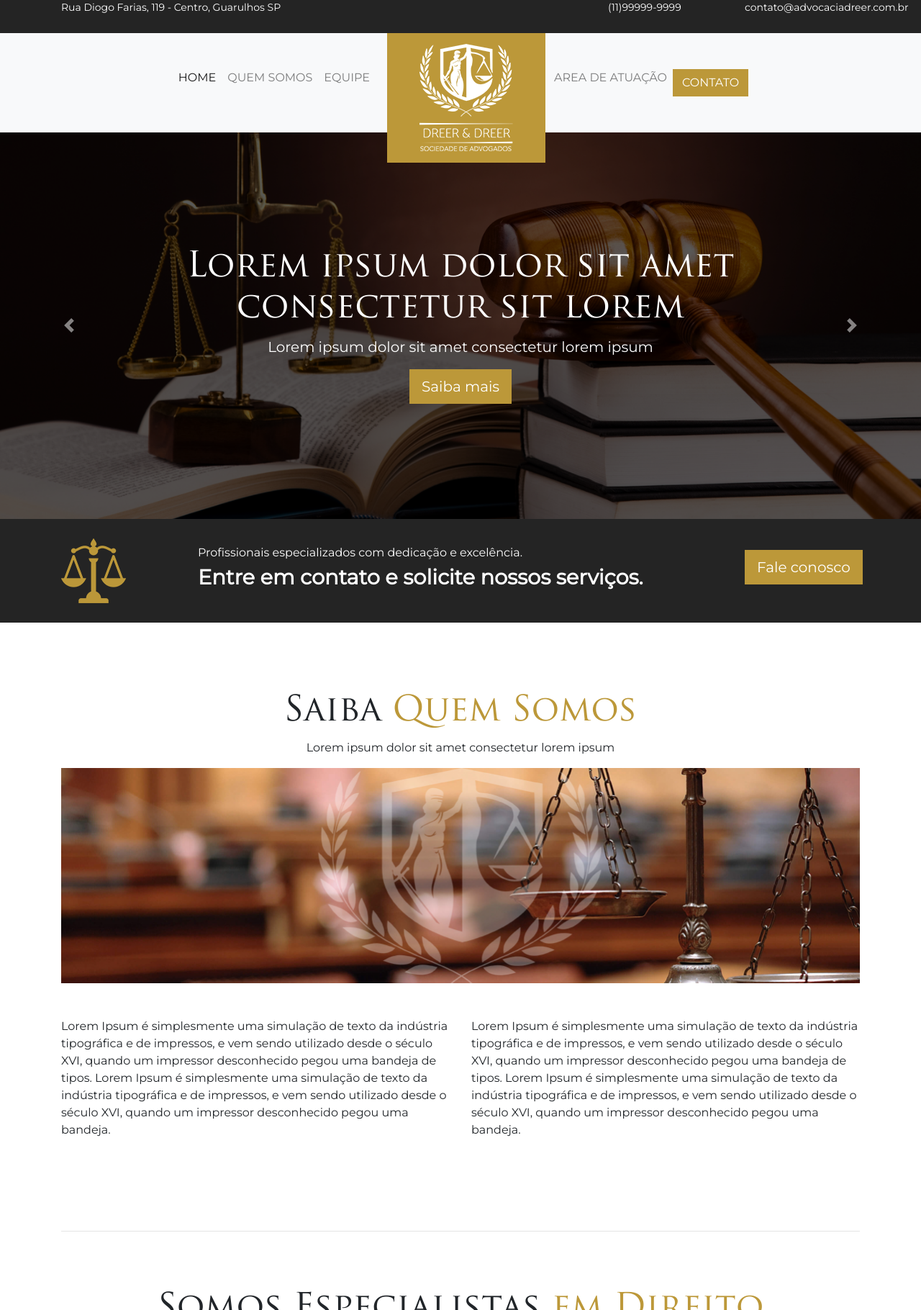
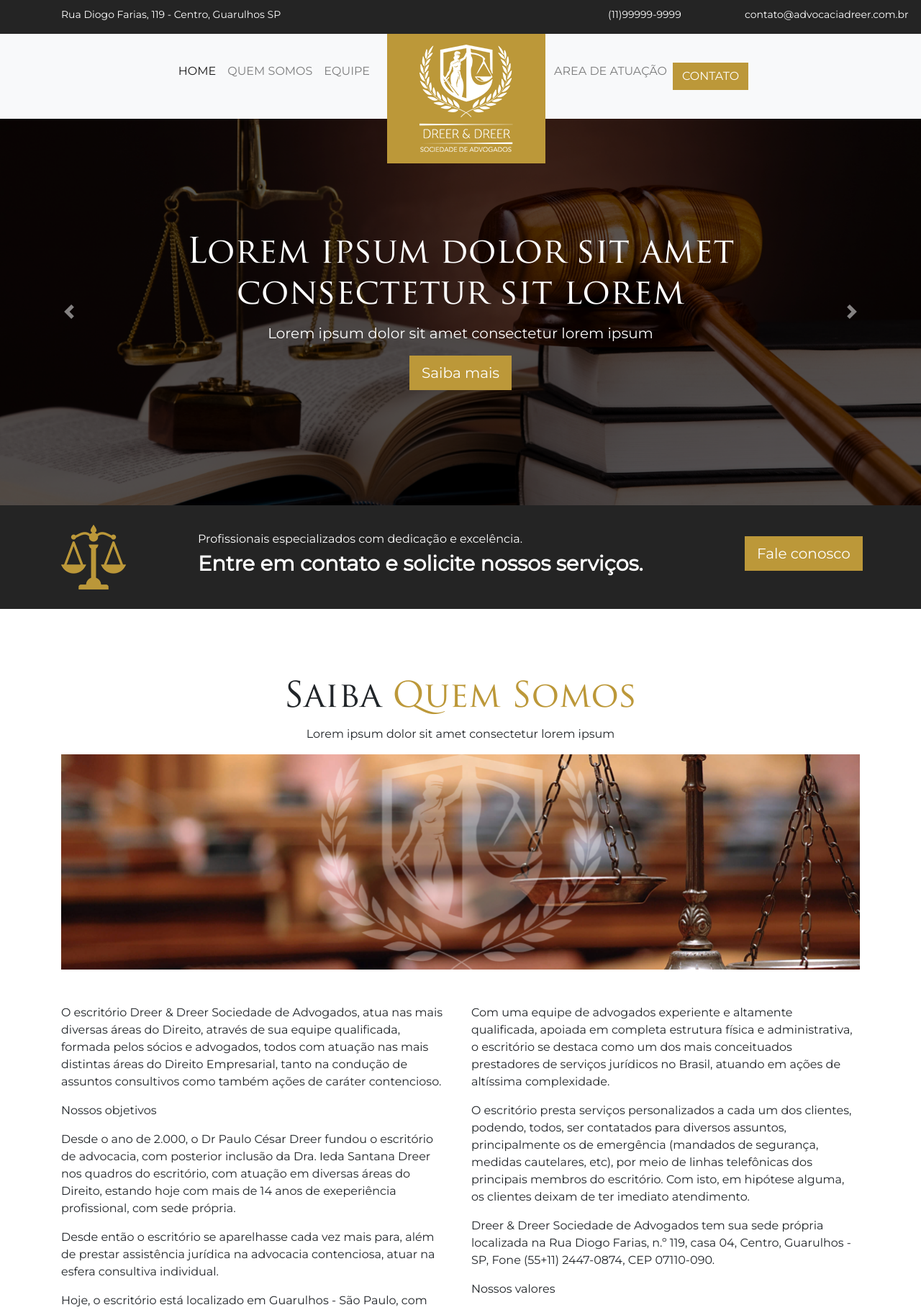
Before and after one commit to gustahenry/advocaciadreer, a PHP site: page / in a window 1280 px wide. Shown: the top 1820 px of the page at 72% size. Run offline with PHP 8.4, Linux system fonts and the light colour scheme; some libraries are stand-ins or nearby versions.

Commit message:
inclusao de textos

```diff
--- a/assests/css/custom.css
+++ b/assests/css/custom.css
@@ -4,7 +4,7 @@ body{
 @media screen and (min-width: 800px){
 .logo{
  position: relative;
- bottom: 143px;
+ bottom: 123px;
 left: 42%;
 right: 42%;
 }
@@ -23,13 +23,16 @@ right: 42%;
     }
 
 .navbar-nav{
-	padding: 2.6rem 0;
+	padding: 2.0rem 0;
 }
 
+.header{
+	background-color: #242424;
+}
 
 .header-contato{
 	width: 100%;
-	height: 2.9rem;
+	padding: 0.6rem 0rem 0rem 0rem;
 	color: #fff;
 	font-size: 14px;
 	background-color: #242424;
@@ -44,6 +47,13 @@ right: 42%;
 	border-color: #bc9839;
 	border-radius: 0;
 }
+@media screen and(min-width: 800px){
+	.margin-botao{
+	position: relative;
+	top: 0.5rem;
+}
+}
+
 .carousel{
 	position: relative;
 
--- a/index.html
+++ b/index.html
@@ -16,13 +16,13 @@
           <div class="container">
             <div class="row">
               <div class="col-sm-8">
-                <span class="">Rua Diogo Farias, 119 - Centro, Guarulhos SP</span>
+                <p class="">Rua Diogo Farias, 119 - Centro, Guarulhos SP</p>
               </div>
               <div class="col-sm-2">
-                <span>(11)99999-9999</span>
+                <p>(11)99999-9999</p>
               </div>
               <div class="col-sm-2">
-                <span class="">contato@advocaciadreer.com.br</span>
+                <p class="">contato@advocaciadreer.com.br</p>
               </div>
             </div>
           </div>
@@ -50,8 +50,8 @@
               <li class="nav-item margin-menu">
                 <a class="nav-link" href="#atuacao">AREA DE ATUAÇÃO</a>
               </li>
-              <li class="nav-item">
-                <a class="btn btn-custom" href="#contato">CONTATO</a>
+              <li class="nav-item margin-botao">
+                <a class="btn btn-custom " href="#contato">CONTATO</a>
               </li>
             </ul>
           </div>
@@ -134,8 +134,49 @@
           <p class="text-center">Lorem ipsum dolor sit amet consectetur lorem ipsum</p>
           <div style="margin: 0rem 0"><img class="img-fluid" src="assests/img/banner-sobre.png" alt=""></div>
           <div class="row">
-            <div class="col-sm margin-area">Lorem Ipsum é simplesmente uma simulação de texto da indústria tipográfica e de impressos, e vem sendo utilizado desde o século XVI, quando um impressor desconhecido pegou uma bandeja de tipos. Lorem Ipsum é simplesmente uma simulação de texto da indústria tipográfica e de impressos, e vem sendo utilizado desde o século XVI, quando um impressor desconhecido pegou uma bandeja.</div>
-            <div class="col-sm margin-area">Lorem Ipsum é simplesmente uma simulação de texto da indústria tipográfica e de impressos, e vem sendo utilizado desde o século XVI, quando um impressor desconhecido pegou uma bandeja de tipos. Lorem Ipsum é simplesmente uma simulação de texto da indústria tipográfica e de impressos, e vem sendo utilizado desde o século XVI, quando um impressor desconhecido pegou uma bandeja.</div>
+            <div class="col-sm margin-area">
+              <p>O escritório Dreer & Dreer Sociedade de Advogados, atua nas mais diversas áreas do Direito, através de sua equipe qualificada, formada pelos sócios e advogados, todos com atuação nas mais distintas áreas do Direito Empresarial, tanto na condução de assuntos consultivos como também ações de caráter contencioso.</p>
+              <p>
+                Nossos objetivos
+              </p>
+              <p>
+                Desde o ano de 2.000, o Dr Paulo César Dreer fundou o escritório de advocacia, com posterior inclusão da Dra. Ieda Santana Dreer nos quadros do escritório, com atuação em diversas áreas do Direito, estando hoje com mais de 14 anos de exeperiência profissional, com sede própria.
+              </p>
+              <p>
+                Desde então o escritório se aparelhasse cada vez mais para, além de prestar assistência jurídica na advocacia contenciosa, atuar na esfera consultiva individual.
+              </p>
+              <p>
+                Hoje, o escritório está localizado em Guarulhos - São Paulo, com inovação e pioneirismo, o escritório conseguiu, ao longo dos anos, fazer verdadeiro intercâmbio entre a academia e a advocacia. Utilizando-se das mais inovadoras técnicas de educação voltada para a área do Direito, com uma equipe de profissionais com vasto conhecimento técnico e científico.
+              </p>
+              <p>
+                Ao longo dos anos, investiu-se na altíssima especialização dos profissionais, incentivando a busca de novos conhecimentos e o aperfeiçoamento dos trabalhos jurídicos desenvolvidos.
+              </p>
+              <p>
+                Todas as teses jurídicas, objeto de vasto estudo e discussão interna, criaram e criam a mais moderna e avançada doutrina do Direito no País.
+              </p>
+            </div>
+
+            <div class="col-sm margin-area">
+              <p>
+                Com uma equipe de advogados experiente e altamente qualificada, apoiada em completa estrutura física e administrativa, o escritório se destaca como um dos mais conceituados prestadores de serviços jurídicos no Brasil, atuando em ações de altíssima complexidade.
+              </p>
+              <p>
+                O escritório presta serviços personalizados a cada um dos clientes, podendo, todos, ser contatados para diversos assuntos, principalmente os de emergência (mandados de segurança, medidas cautelares, etc), por meio de linhas telefônicas dos principais membros do escritório. Com isto, em hipótese alguma, os clientes deixam de ter imediato atendimento.
+              </p>
+              <p>
+                Dreer & Dreer Sociedade de Advogados tem sua sede própria localizada na Rua Diogo Farias, n.º 119, casa 04, Centro, Guarulhos - SP, Fone (55+11) 2447-0874, CEP 07110-090.
+              </p>
+              <p>
+                Nossos valores
+              </p>
+              <p>
+                1. Atitude Profissional : Importar-se verdadeiramente com o Cliente e seus interesses, servindo-o, com entusiasmo, para atingir seus resultados.
+                2. Formação e Reconhecimento do Talento: Formar os melhores profissionais e investir continuamente em suas carreiras.
+                3. Bom Ambiente de Trabalho: Manter um ambiente de trabalho informal e descontraído, onde todos possam se sentir felizes e realizados pessoal e profissionalmente.
+                4. Atuação Ética e Responsável: Atuar de forma ética, independente, responsável e com respeito à lei.
+              </p>
+
+          </div>
           </div>
         </div>
       </section>
@@ -177,29 +218,29 @@
           <div class="row">
             <div class="col-sm mx-2 back-area margin-area">
               <img class="img-area" src="assests/img/area.png" alt="">
-              <h4>Área de Atuação 1</h4>
+              <h4>Direito Empresarial</h4>
               <p>Sed neque enim, finibus ut volutpat eget, vehicula posuere arcu. Morbi tincidunt odio dui, vel euismod urna.</p>
             </div>
             <div class="col-sm mx-2  back-area margin-area">
               <img class="img-area" src="assests/img/area.png" alt="">
-              <h4>Área de Atuação 1</h4>
+              <h4>Cível</h4>
               <p>Sed neque enim, finibus ut volutpat eget, vehicula posuere arcu. Morbi tincidunt odio dui, vel euismod urna.</p>
             </div>
             <div class="col-sm mx-2 back-area margin-area">
               <img class="img-area" src="assests/img/area.png" alt="">
-              <h4>Área de Atuação 1</h4>
+              <h4>Trabalhista</h4>
               <p>Sed neque enim, finibus ut volutpat eget, vehicula posuere arcu. Morbi tincidunt odio dui, vel euismod urna.</p>
             </div>
             <div class="col-sm mx-2 back-area margin-area">
               <img class="img-area" src="assests/img/area.png" alt="">
-              <h4>Área de Atuação 1</h4>
+              <h4>Família e Sucessões</h4>
               <p>Sed neque enim, finibus ut volutpat eget, vehicula posuere arcu. Morbi tincidunt odio dui, vel euismod urna.</p>
             </div>
           </div>
           <div class="row">
             <div class="col-sm mx-2 back-area margin-area">
               <img class="img-area" src="assests/img/area.png" alt="">
-              <h4>Área de Atuação 1</h4>
+              <h4>Administrativo</h4>
               <p>Sed neque enim, finibus ut volutpat eget, vehicula posuere arcu. Morbi tincidunt odio dui, vel euismod urna.</p>
             </div>
             <div class="col-sm mx-2  back-area margin-area">
```
